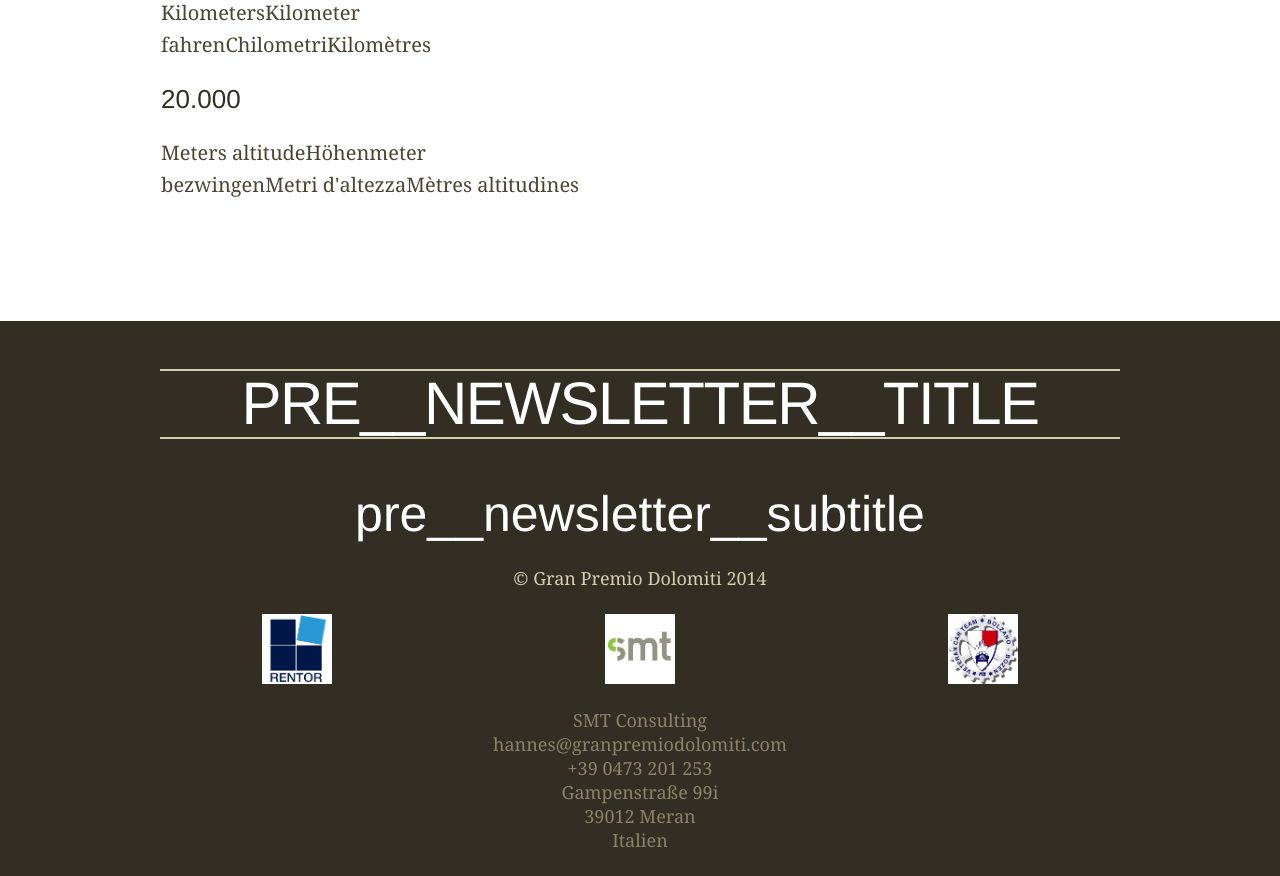
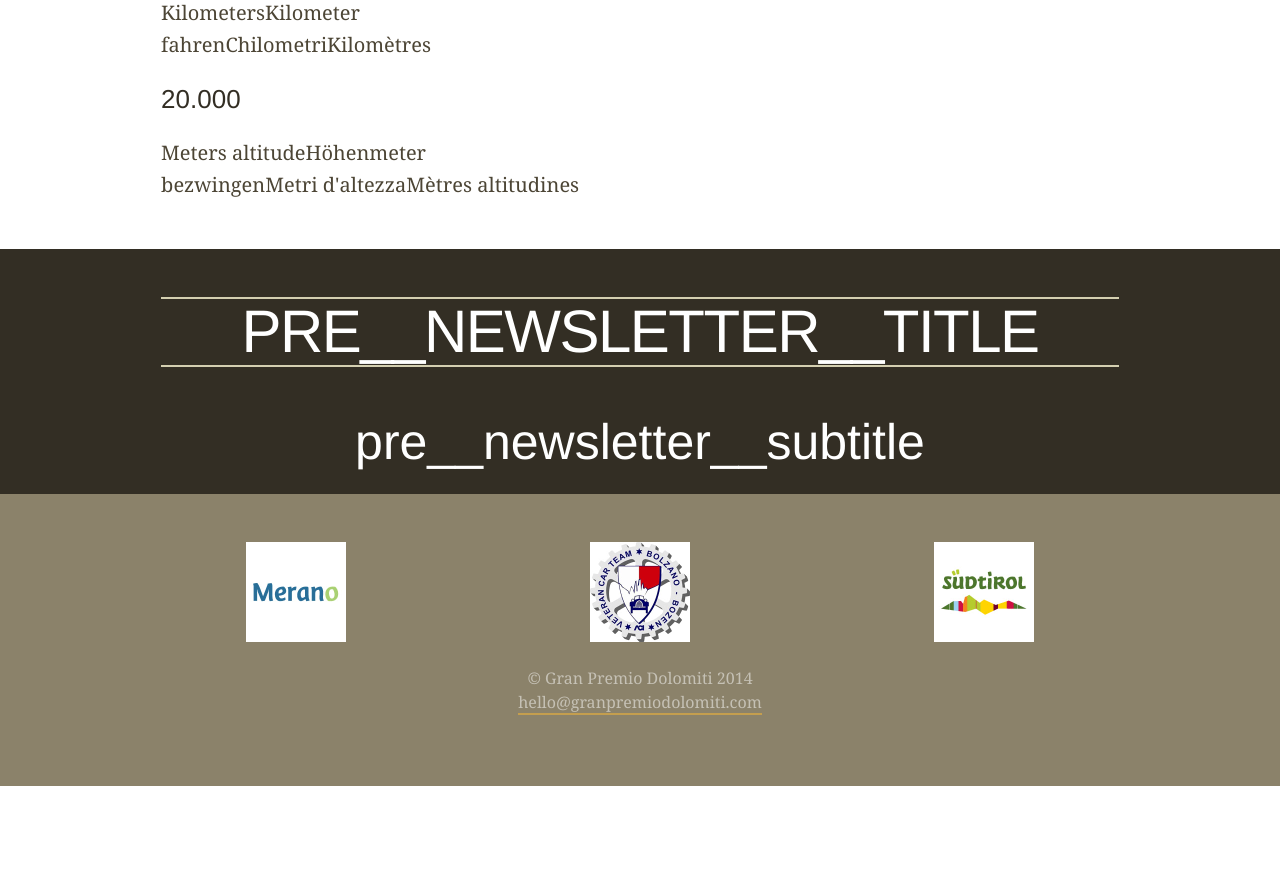
Before and after one commit to xonic/gpd-theme, a WordPress theme: the page made by themes/gp-dolomiti/about.php in a window 1280 px wide. Shown: the part 1209-2085 px from the top of the page. After the commit the page ends 1995 px from the top, so only its background shows below. Run offline with PHP 8.4 and a stand-in for WordPress, Linux system fonts and the light colour scheme; the site name, menu and one post (Sample post) are stand-ins, and other content is empty; some libraries are stand-ins or nearby versions.

Commit message:
- remove rentor and smt logos from footer - add merano and suedtirol logos to footer - remove smt contact data - add hello@gpd mail address - change footer background color

```diff
--- a/themes/gp-dolomiti/css/page.css
+++ b/themes/gp-dolomiti/css/page.css
@@ -2150,33 +2150,34 @@ object {
 
 /* line 17, ../sass/imports/modules/_newsletter.scss */
 .newsletter {
+  padding-top:  24px;
+  padding-top:  2.4rem;
   text-align: center;
 }
 
 /* line 8, ../sass/imports/modules/_impressum.scss */
 .impressum {
-  margin-top:  72px;
-  margin-top:  7.2rem;
-  padding-top:  24px;
-  padding-top:  2.4rem;
-  font-size:  18px;
-  font-size:  1.8rem;
+  padding:  48px 0;
+  padding:  4.8rem 0;
+  background-color: #8b826a;
+  font-size:  16px;
+  font-size:  1.6rem;
   line-height:  24px;
   line-height:  2.4rem;
   text-align: center;
-  color: #d4cfb0;
-}
-/* line 16, ../sass/imports/modules/_impressum.scss */
-.impressum address {
-  padding-bottom:  24px;
-  padding-bottom:  2.4rem;
-  color: #8b826a;
-  font-style: normal;
-}
-/* line 22, ../sass/imports/modules/_impressum.scss */
-.impressum address a {
-  color: #8b826a;
-  border: 0 none;
+  color: white;
+  color: rgba(255, 255, 255, 0.5);
+}
+/* line 17, ../sass/imports/modules/_impressum.scss */
+.impressum a {
+  border-bottom-color: rgba(254, 187, 51, 0.5);
+  color: white;
+  color: rgba(255, 255, 255, 0.5);
+}
+/* line 23, ../sass/imports/modules/_impressum.scss */
+.impressum a:hover {
+  border-bottom-color: #febb33;
+  color: white;
 }
 
 /* line 8, ../sass/imports/modules/_organizer.scss */
@@ -2189,14 +2190,14 @@ object {
   display: inline;
 }
 /* line 184, ../../../../../../../CodeKit.app/Contents/Resources/engines/susy/sass/susy/_grid.scss */
-.l-organizer:nth-child(4n) {
+.l-organizer:nth-child(3n) {
   float: right;
   margin-right: 0;
 }
 /* line 15, ../sass/imports/modules/_organizer.scss */
 .l-organizer .polaroid {
-  max-width:  70px;
-  max-width:  7rem;
+  max-width:  100px;
+  max-width:  10rem;
   margin: 0 auto;
   border-radius: 3px;
 }
--- a/themes/gp-dolomiti/footer.php
+++ b/themes/gp-dolomiti/footer.php
@@ -10,11 +10,8 @@
  */
 ?>
 
-
-			<footer class="impressum section--dark">
+			<section class="newsletter section--dark">
 				<div class="grid">
-					<section class="newsletter">
-						<div class="container">
 					<h1 class="section__title section__title--emphasized">
 						<? _e("pre__newsletter__title", "gp-dolomiti"); ?>
 					</h1>
@@ -34,18 +31,14 @@
 				</div>
 			</section>
 
+			<footer class="impressum section">
+				<div class="grid">
+
 					<section class="container">
-						<p>&copy; Gran Premio Dolomiti <?php echo date('Y'); ?></p>
 
 						<div class="l-organizer">
 							<div class="polaroid">
-								<img src="<? echo get_template_directory_uri() . '/images/rentor.jpg' ?>" alt="Rentor KG Logo">
-							</div>
-						</div>
-
-						<div class="l-organizer">
-							<div class="polaroid">
-								<img src="<? echo get_template_directory_uri() . '/images/smt.jpg' ?>" alt="SMT Consulting Logo">
+								<img src="<? echo get_template_directory_uri() . '/images/merano.jpg' ?>" alt="Meran Logo">
 							</div>
 						</div>
 
@@ -55,26 +48,19 @@
 							</div>
 						</div>
 
-						<address class="vcard">
-							<!-- WAT?! -->
-							<span class="fn n">
-								<span class="given-name"></span>
-							</span>
-						 	<div class="org">SMT Consulting</div>
-						 	<div class="email">
-						 		<a class="value" href="mailto:hannes@granpremiodolomiti.com">hannes@granpremiodolomiti.com</a>
+						<div class="l-organizer">
+							<div class="polaroid">
+								<img src="<? echo get_template_directory_uri() . '/images/suedtirol.jpg' ?>" alt="Südtirol Logo">
 							</div>
-						 	<div class="tel">
-								<span class="value">+39 0473 201 253</span>
 						</div>
-						 	<div class="adr">
-						  		<span class="street-address">Gampenstraße 99i</span><br/>
-						  		<span class="postal-code">39012</span>
-						  		<span class="locality">Meran</span><br/>
-						  		<span class="country-name">Italien</span>
-						 	</div>
-						</address>
+
 					</section>
+
+					<p>
+						&copy; Gran Premio Dolomiti <?php echo date('Y'); ?>
+						<br>
+						<a href="mailto:hello@granpremiodolomiti.com" title="E-Mail">hello@granpremiodolomiti.com</a>
+					</p>
 				</div>
 			</footer>
 		</div><!-- .content__inner -->
--- a/themes/gp-dolomiti/sass/imports/modules/_impressum.scss
+++ b/themes/gp-dolomiti/sass/imports/modules/_impressum.scss
@@ -6,22 +6,23 @@
 
 	.impressum
 	{
-		@include rem(margin-top, $doubleSpace * 3);
-		@include rem(padding-top, $doubleSpace);
-		@include setType($bodyFontSize, $bodyLineHeight);
+		@include rem(padding, $doubleSpace * 2 0);
+		background-color:$olive;
+		@include setType(1.6, $bodyLineHeight);
 		text-align:center;
-		color:$sandDark;
+		color:$white;
+		color:rgba($white, .5);
 
-		address
+		a
 		{
-			@include rem(padding-bottom, $doubleSpace);
-			color:$olive;
-			font-style:normal;
+			border-bottom-color:rgba($orange, .5);
+			color:$white;
+			color:rgba($white, .5);
 
-			a
+			&:hover
 			{
-				color:$olive;
-				border:0 none;
+				border-bottom-color:rgba($orange, 1);
+				color:rgba($white, 1);
 			}
 		}
 	}
--- a/themes/gp-dolomiti/sass/imports/modules/_newsletter.scss
+++ b/themes/gp-dolomiti/sass/imports/modules/_newsletter.scss
@@ -15,5 +15,6 @@
 
 	.newsletter
 	{
+		@include rem(padding-top, $doubleSpace);
 		text-align:center;
 	}
--- a/themes/gp-dolomiti/sass/imports/modules/_organizer.scss
+++ b/themes/gp-dolomiti/sass/imports/modules/_organizer.scss
@@ -9,11 +9,11 @@
 		@include rem(margin-bottom, $doubleSpace);
 
 		@include span-columns(1, 3);
-		@include nth-omega(3n + 1);
+		@include nth-omega(3n);
 
 		.polaroid
 		{
-			@include rem(max-width, 7);
+			@include rem(max-width, 10);
 			margin:0 auto;
 			border-radius:3px;
 		}
```
Also changed, not shown: themes/gp-dolomiti/css/about.css (+23 -22 lines), themes/gp-dolomiti/css/contact.css (+23 -22 lines), themes/gp-dolomiti/css/forms.css (+23 -22 lines), themes/gp-dolomiti/css/packages.css (+23 -22 lines), themes/gp-dolomiti/css/register-success.css (+23 -22 lines), themes/gp-dolomiti/css/register.css (+23 -22 lines), themes/gp-dolomiti/css/regulations.css (+23 -22 lines), themes/gp-dolomiti/css/screen.css (+23 -22 lines), themes/gp-dolomiti/css/timetable.css (+23 -22 lines), themes/gp-dolomiti/images/merano.jpg (added), themes/gp-dolomiti/images/suedtirol.jpg (added), themes/gp-dolomiti/images/veteran.jpg. Lines whose indentation alone changed are shown as unchanged.
